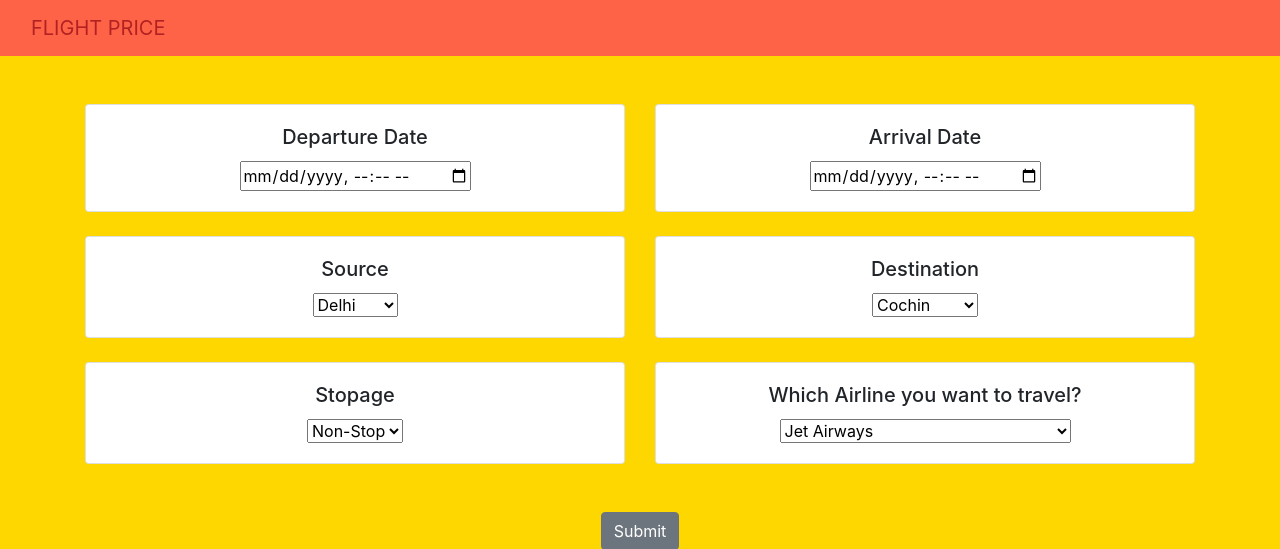
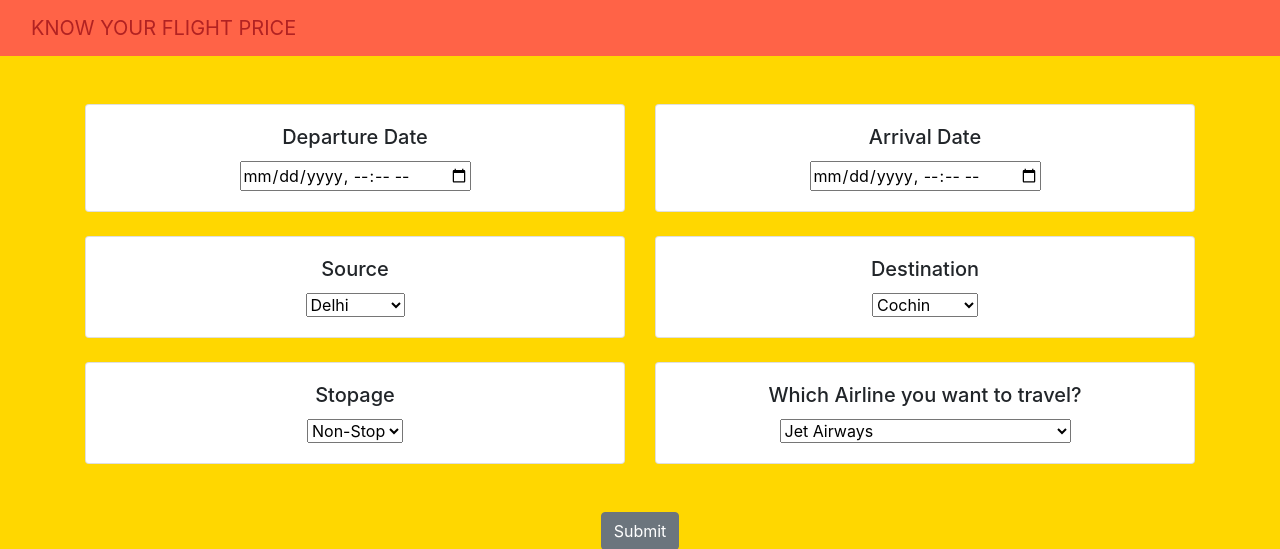
Before and after one commit to anchalverma7110/Flight_Fare_Prediction_Model, a Flask app: page / in a window 1280 px wide. Shown: the top 549 px of the page. Run offline with Flask 2, Linux system fonts and the light colour scheme; parts of the project's set-up code (start-up, migrations or seed data) failed here and were passed over; some libraries are stand-ins or nearby versions.

Commit message:
Update home.html

```diff
--- a/templates/home.html
+++ b/templates/home.html
@@ -23,7 +23,7 @@
     <nav class="navbar navbar-inverse navbar-fixed-top">
         <div class="container-fluid">
             <div class="navbar-header">
-                <a class="navbar-brand" href="/">FLIGHT PRICE</a>
+                <a class="navbar-brand" href="/">KNOW YOUR FLIGHT PRICE</a>
             </div>
         </div>
     </nav>
@@ -73,6 +73,7 @@
                                 <option value="Kolkata">Kolkata</option>
                                 <option value="Mumbai">Mumbai</option>
                                 <option value="Chennai">Chennai</option>
+                                <option value="Bangalore">Bangalore</option>
                             </select>
                         </div>
                     </div>
@@ -88,6 +89,7 @@
                                 <option value="New Delhi">New Delhi</option>
                                 <option value="Hyderabad">Hyderabad</option>
                                 <option value="Kolkata">Kolkata</option>
+                                <option value="Bangalore">Bangalore</option>
                             </select>
                         </div>
                     </div>
```
